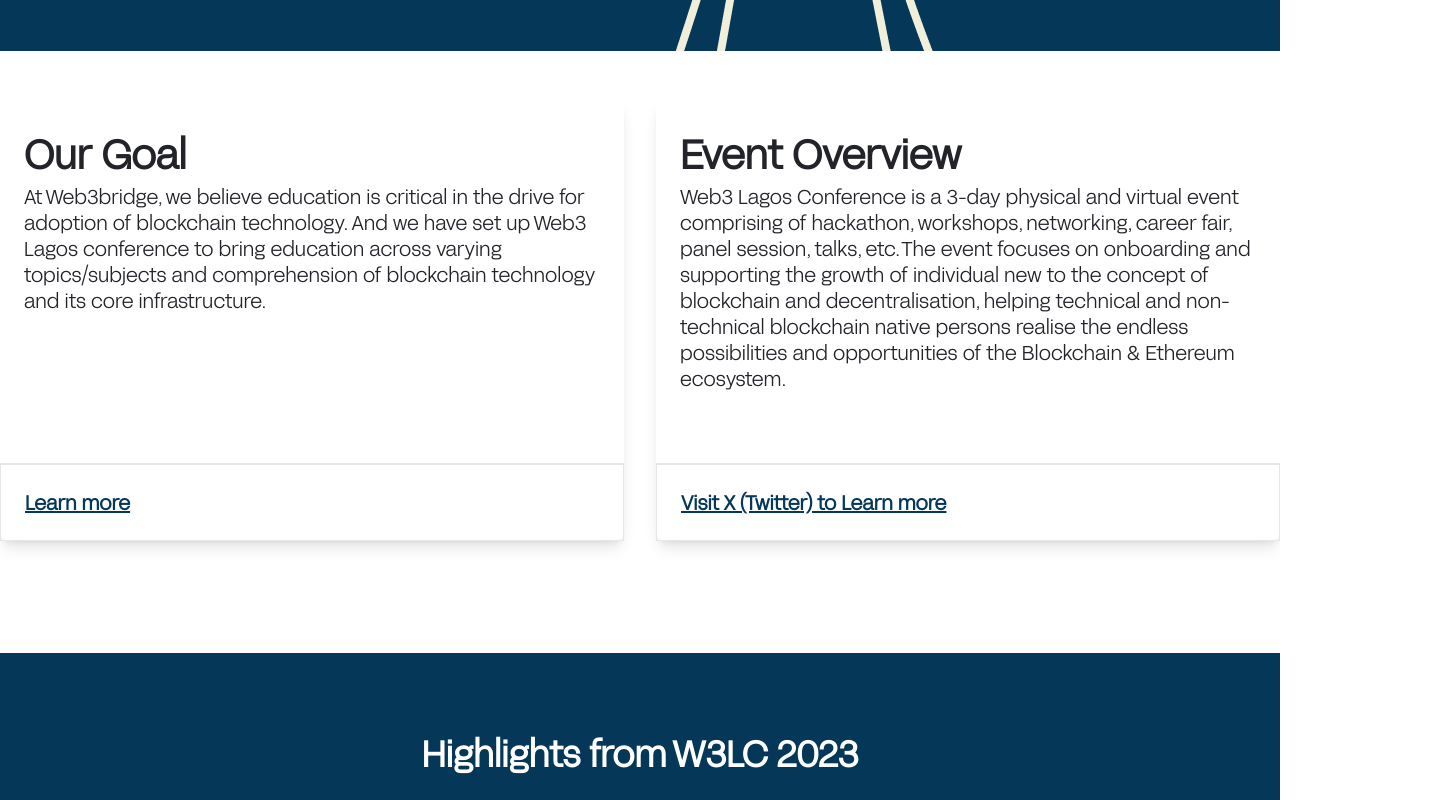
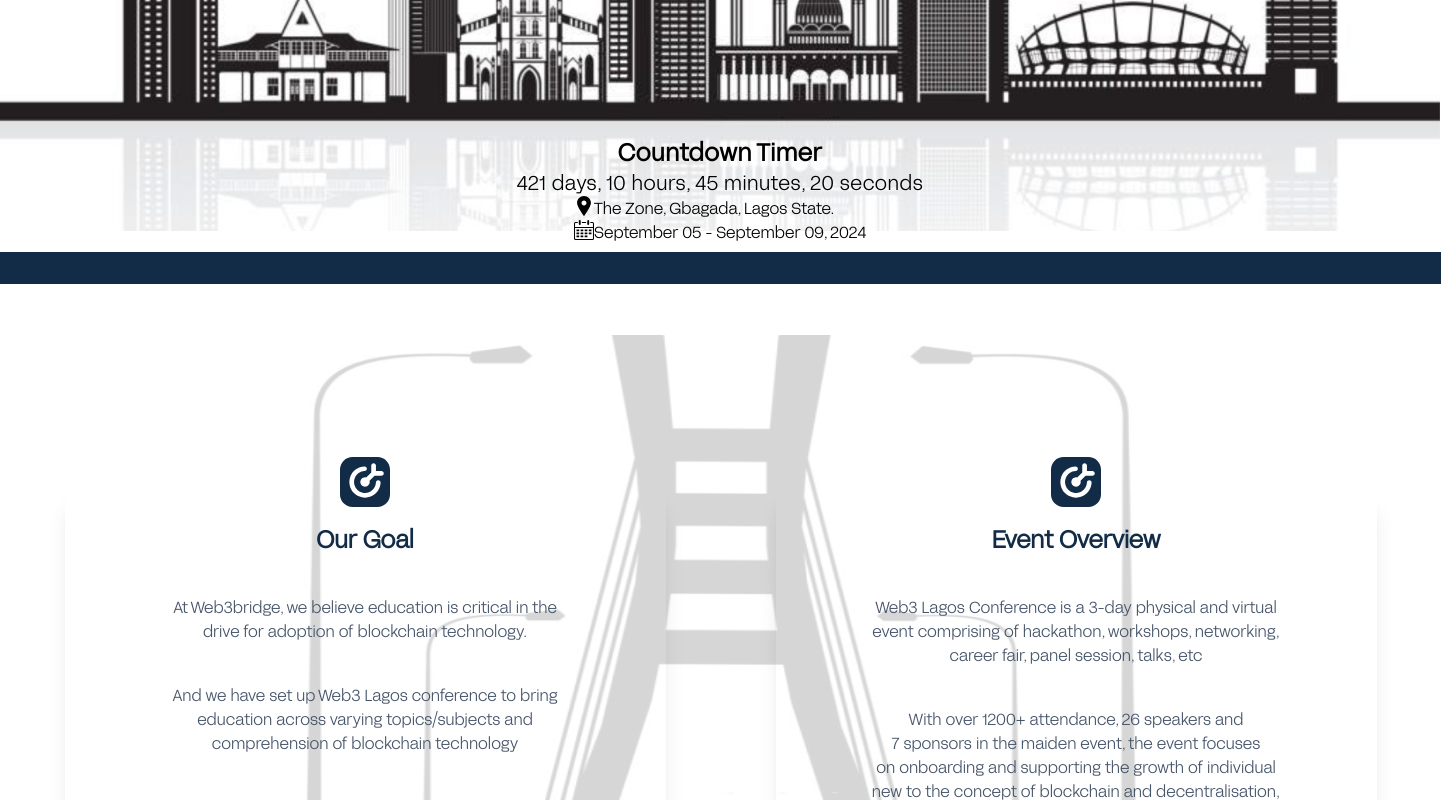
Before and after one commit to Bloceducare/web3-lagos, a Next.js app: page / in a window 1280 px wide. Shown: the part 660-1460 px from the top of the page, 1441 px wide, since content can reach past the window. Built offline with nearby package versions, Linux system fonts and the light colour scheme.

Commit message:
activated the countdown

```diff
--- a/components/AboveFold.tsx
+++ b/components/AboveFold.tsx
@@ -33,7 +33,7 @@
         <div className="w-80 h-37 text-4xl mx-auto mt-28 text-center">
           <h1>
             <span className="bg-[#122C47] text-[#FFFFFF]">Web3</span> Lagos
-            <span className="block mt-4">Conference 2023</span>
+            <span className="block mt-4">Conference 2024</span>
           </h1>
         </div>
         <div className="w-[90%] md:w-2/4 lg:w-2/4 mx-auto text-center mt-2 mb-9 p-2 md:p-0 lg:p-0">
@@ -52,7 +52,7 @@
         </div>
         <div className="relative bg-top bg-no-repeat bg-[url('../images/main_bg.png')] h-[calc(110vh-20rem)] w-[1440px] mb-[23px] hidden md:blocl lg:block">
           <div className=" absolute top-[400px] left-[50%] translate-x-[-50%] w-[1060px]">
-            {/* <DateCountDown className="mx-auto mt-10 text-center " /> */}
+            <DateCountDown />
 
             <div className="grid justify-center">
               <div className="flex">
@@ -70,7 +70,7 @@
                 <div>
                   <Image src={Date} alt={"date"} width={20} height={10} />
                 </div>
-                <div>August 31 - September 2, 2023</div>
+                <div>September 05 - September 09, 2024</div>
               </div>
             </div>
             {/* <div className="flex items-center justify-center">
@@ -84,11 +84,10 @@
           </div>
           <div className="bg-[#122C47] absolute top-[500px] w-[1441px] h-[32px]"></div>
         </div>
-        {/* <div className="block md:hidden lg:hidden">
+        <div className="block md:hidden lg:hidden">
           {" "}
-          <DateCountDown className="mx-auto mt-10 text-center my-4 " />
-
-        </div> */}
+          <DateCountDown />
+        </div>
         {/* <div className=" my-6 block md:hidden lg:hidden my-8">
             <div className="flex justify-center">
               <Link href="/apply/registration">
@@ -110,7 +109,7 @@
             <div>
               <Image src={Date} alt={"date"} width={20} height={10} />
             </div>
-              <div>August 31 - September 2, 2023</div>
+            <div>September 05 - September 09, 2024</div>
           </div>
         </div>
       </section>
--- a/components/dateCountDown/index.tsx
+++ b/components/dateCountDown/index.tsx
@@ -1,27 +1,105 @@
-import dynamic from "next/dynamic";
-import classNames from "utils/classNames";
+// import dynamic from "next/dynamic";
+// import classNames from "utils/classNames";
 
-const DynamicComponent = dynamic(() => import("react-date-countdown-timer"), {
-  ssr: false,
-});
+// const DynamicComponent = dynamic(() => import("react-date-countdown-timer"), {
+//   ssr: false,
+// });
 
-interface Props {
-  className?: string;
+// interface Props {
+//   className?: string;
+// }
+// const DateCountDown = ({ className = "" }: Props) => {
+//   return (
+//     <>
+
+//       <div
+//         className={classNames(
+//           className,
+//           " md:p-3 md:mt-0 text-sm"
+//         )}
+//       >
+//         {/* @ts-ignore */}
+//         <DynamicComponent dateTo="August 31, 2023 10:00:00 GMT+01:00" />
+//       </div>
+//     </>
+//   );
+// };
+
+// export default DateCountDown;
+
+import React, { useEffect, useState } from "react";
+
+interface CountdownProps {
+  endDate: Date;
 }
-const DateCountDown = ({ className = "" }: Props) => {
+
+const Countdown: React.FC<CountdownProps> = ({ endDate }) => {
+  const [countdown, setCountdown] = useState<{
+    days: number;
+    hours: number;
+    minutes: number;
+    seconds: number;
+  }>({
+    days: 0,
+    hours: 0,
+    minutes: 0,
+    seconds: 0,
+  });
+
+  // Function to calculate the time remaining until a specific date
+  const getTimeRemaining = (
+    endDate: Date
+  ): { days: number; hours: number; minutes: number; seconds: number } => {
+    const total = endDate.getTime() - new Date().getTime();
+    const seconds = Math.floor((total / 1000) % 60);
+    const minutes = Math.floor((total / 1000 / 60) % 60);
+    const hours = Math.floor((total / (1000 * 60 * 60)) % 24);
+    const days = Math.floor(total / (1000 * 60 * 60 * 24));
+
+    return { days, hours, minutes, seconds };
+  };
+
+  // Function to update the countdown display
+  const updateCountdown = (endDate: Date): void => {
+    const remainingTime = getTimeRemaining(endDate);
+    setCountdown(remainingTime);
+  };
+
+  useEffect(() => {
+    updateCountdown(endDate);
+    const interval = setInterval(() => {
+      updateCountdown(endDate);
+    }, 1000);
+
+    return () => clearInterval(interval);
+  }, [endDate]);
+
   return (
-    <>
+    <div>
+      <p className=" text-xl font-medium tracking-wide">
+        {countdown.days} days, {countdown.hours} hours, {countdown.minutes}{" "}
+        minutes, {countdown.seconds} seconds
+      </p>
+    </div>
+  );
+};
 
-      <div
-        className={classNames(
-          className,
-          " md:p-3 md:mt-0 text-sm"
-        )}
-      >
-        {/* @ts-ignore */}
-        <DynamicComponent dateTo="August 31, 2023 10:00:00 GMT+01:00" />
+// Example usage:
+const endDate = new Date("2024-09-05T00:00:00");
+
+const DateCountDown: React.FC = () => {
+  return (
+    <div className="flex items-center justify-center">
+      <div>
+        <div className=" flex items-center justify-center">
+          <h1 className=" font-bold text-2xl -mt-4 tracking-wide">
+            Countdown Timer
+          </h1>
+        </div>
+
+        <Countdown endDate={endDate} />
       </div>
-    </>
+    </div>
   );
 };
 
--- a/pages/index.tsx
+++ b/pages/index.tsx
@@ -6,8 +6,7 @@
   return (
     <div className="">
       <Head>
-        <title>Web3Lagos Aug 31 - Sep 2, 2023</title>
-
+        <title>Web3Lagos Sep 5 - Sep 9, 2024</title>
       </Head>
 
       <HomeView />
--- a/views/home/index.tsx
+++ b/views/home/index.tsx
@@ -13,39 +13,39 @@
 
 const HomeView = () => {
   return (
-    <div>
-      <Hero />
-      <About />
-      {/* <Slider /> */}
+    // <div>
+    //   <Hero />
+    //   <About />
+    //   {/* <Slider /> */}
 
-      <YoutubeIframe>
-        The 2023 edition had over 1500 enthusiasts and players in the ecosystem
-        in attendance.
-        <br />
-        With over 50 speakers in attendance and featured breakout sessions.
-        Ayodeji Awosika, Chief Mechanic at Web3Bridge delivered the keynote
-        address.
-      </YoutubeIframe>
-      <Sponsors/>
-      <SpeakersCards/>
-      <Gallery/>
+    //   <YoutubeIframe>
+    //     The 2023 edition had over 1500 enthusiasts and players in the ecosystem
+    //     in attendance.
+    //     <br />
+    //     With over 50 speakers in attendance and featured breakout sessions.
+    //     Ayodeji Awosika, Chief Mechanic at Web3Bridge delivered the keynote
+    //     address.
+    //   </YoutubeIframe>
+    //   <Sponsors/>
+    //   <SpeakersCards/>
+    //   <Gallery/>
+    // </div>
+    <div
+      className="bg-white w-none md:w-[1441px] lg:w-[1441px] mx-auto"
+      style={{
+        backgroundColor: "#FFFFFF",
+        width: "1441px",
+        margin: "0 auto",
+      }}
+    >
+      <AboveFold />
+      <DetailsCard />
+      <Sponsors />
+      <SpeakersCards />
+      <Gallery />
+      <Schedule />
+      <Team />
     </div>
-    // <div
-    //   className="bg-white w-none md:w-[1441px] lg:w-[1441px] mx-auto"
-    //   // style={{
-    //   //   backgroundColor: "#FFFFFF",
-    //   //   width: "1441px",
-    //   //   margin: "0 auto",
-    //   // }}
-    // >
-    //   <AboveFold />
-    //   <DetailsCard />
-    //   <Sponsors />
-    //   <SpeakersCards />
-    //   <Gallery />
-    //   <Schedule />
-    //   <Team />
-    // </div>
   );
 };
 
```
Also changed, not shown: 2 other files (tests, documents, lock files or other folders). Lines whose indentation alone changed are shown as unchanged.
